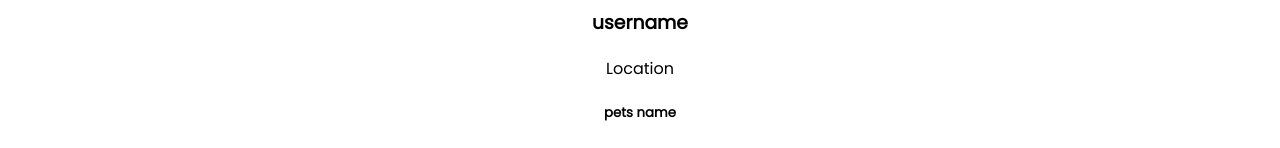
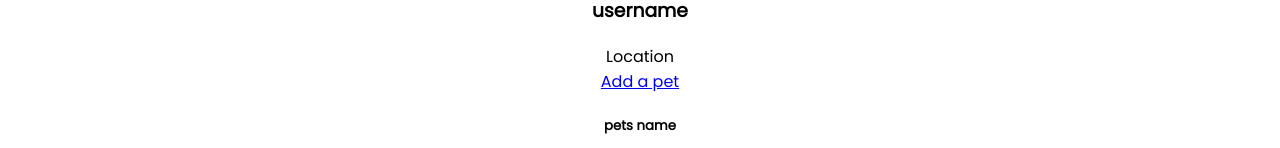
Before and after one commit to sjh401/GA-Hackathon-Group-5, a React (Create React App) app in the folder client/: page /account in a window 1280 px wide. Shown: the part 440-588 px from the top of the page. Built offline with nearby package versions, Linux system fonts and the light colour scheme; no server answers.

Commit message:
userAccount

```diff
--- a/client/src/screens/user/UserAccount.jsx
+++ b/client/src/screens/user/UserAccount.jsx
@@ -1,10 +1,15 @@
 import React from 'react'
+import { Link } from 'react-router-dom'
 
 export default function UserAccount(props) {
     return (
         <div className="div-user">
             <h3>username</h3>
             <div>Location</div>
+            <Link to="/pets">
+                Add a pet
+            </Link>
+
             {/* map through pets */}
             <div>
                 <h5>pets name</h5>
```
